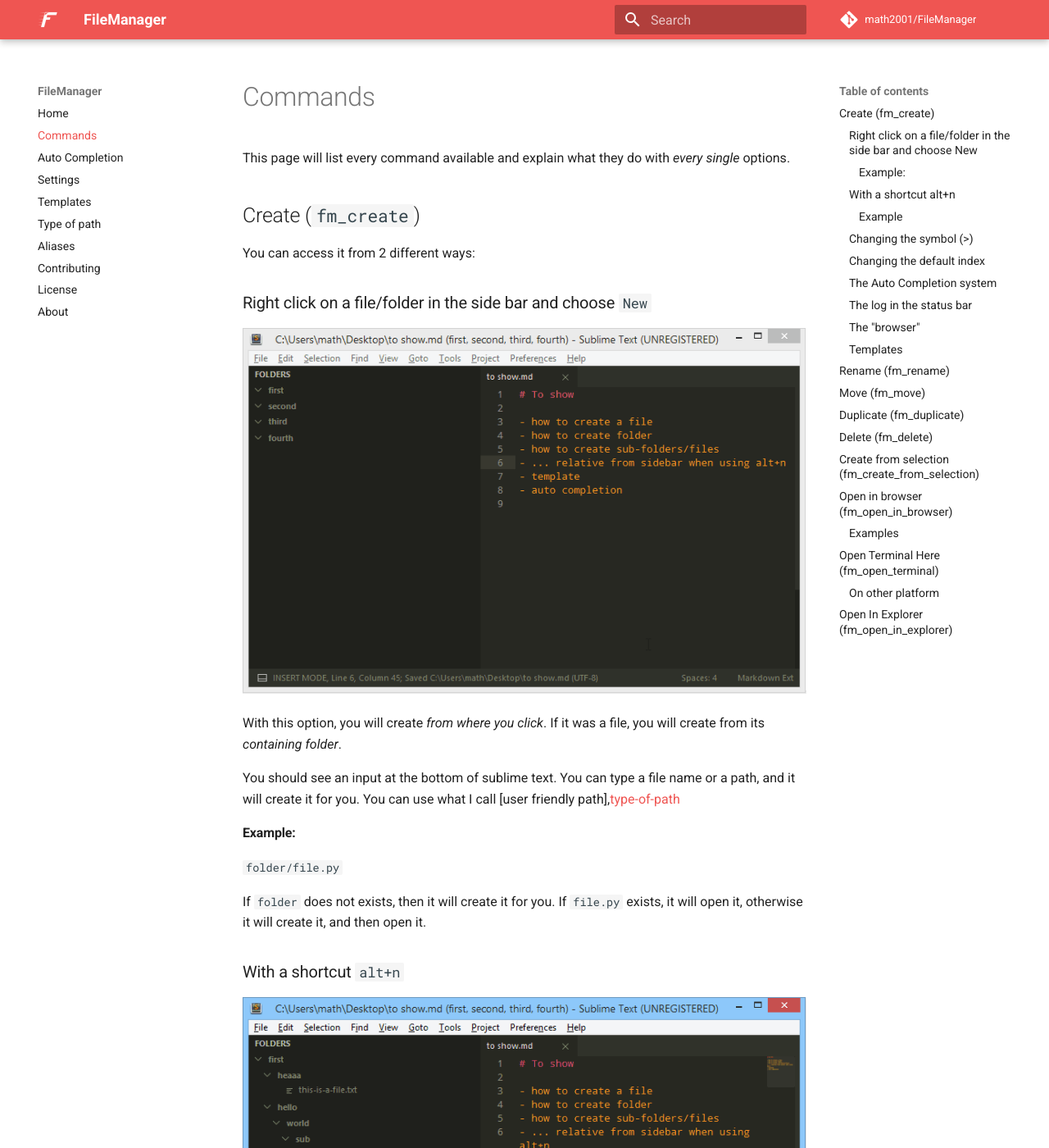
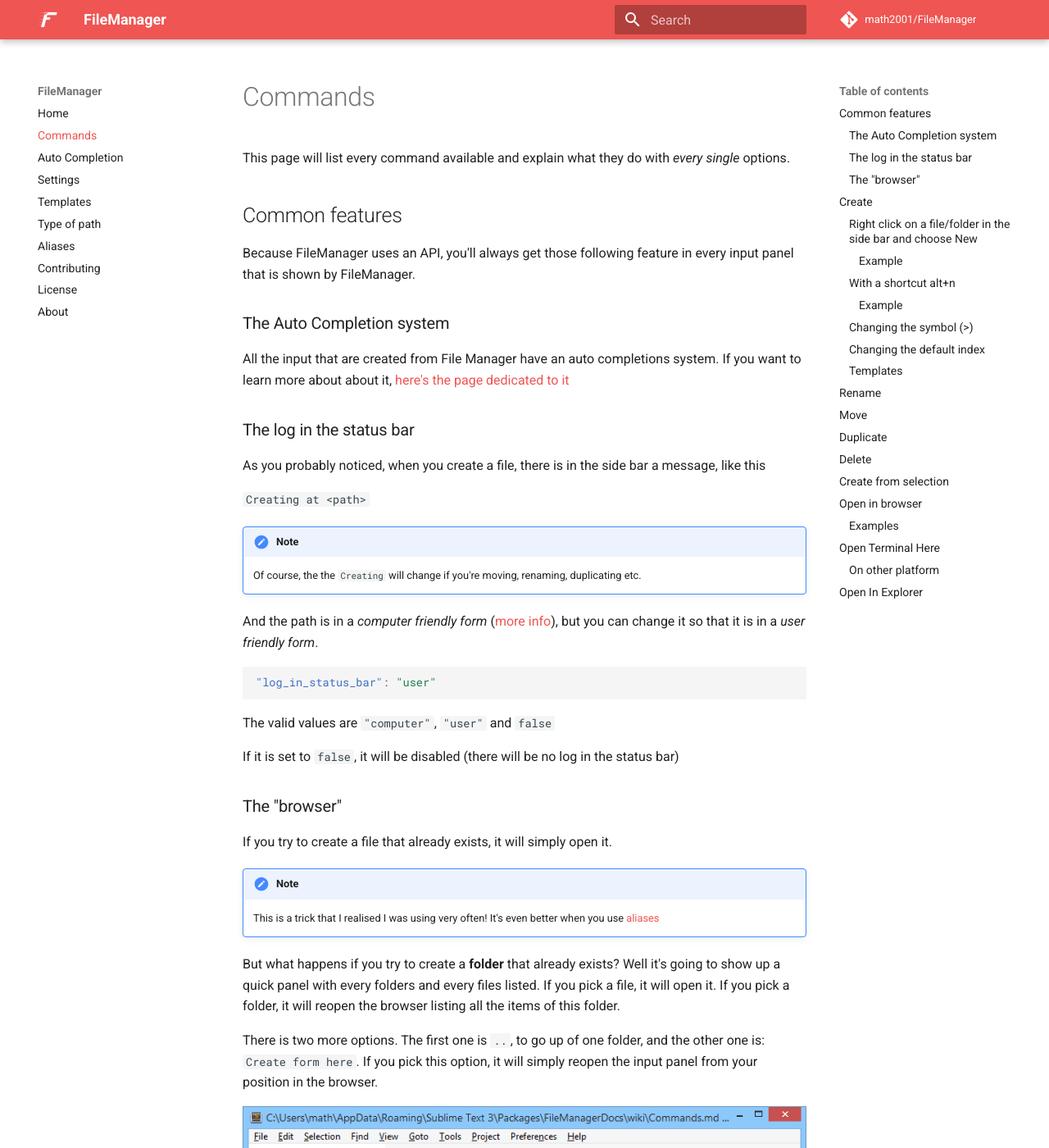
Before and after one commit to math2001/FileManager, an MkDocs documentation site: the page built from docs/commands.md, in a window 1280 px wide and 1400 px high. Shown: the whole window at 82% size. Built offline with MkDocs 1.6.1 and Material for MkDocs 9.7.7, drawn with Linux system fonts in a browser that asks for light colours; emoji names are drawn with the system emoji font; comment, search, counter and statistics services are not loaded; old or Windows-style settings are respelled for this version of MkDocs; some of the changed text lies outside the part shown.

Commit message:
[docs] big changes on settings.md and commands.md

````diff
--- a/docs/commands.md
+++ b/docs/commands.md
@@ -1,6 +1,61 @@
 This page will list every command available and explain what they do with *every single* options.
 
-## Create (`fm_create`)
+## Common features
+
+Because FileManager uses an API, you'll always get those following feature in every input panel
+that is shown by FileManager.
+
+### The Auto Completion system
+
+All the input that are created from File Manager have an auto completions system. If you want to
+learn more about about it, [here's the page dedicated to it](auto-completion.md)
+
+### The log in the status bar
+
+As you probably noticed, when you create a file, there is in the side bar a message, like this
+
+`Creating at <path>`
+
+!!! note
+    Of course, the the `Creating` will change if you're moving, renaming, duplicating etc.
+
+And the path is in a *computer friendly form* ([more info](type-of-path.md)), but you can change it
+so that it is in a *user friendly form*.
+
+```json
+"log_in_status_bar": "user"
+```
+
+The valid values are `"computer"`, `"user"` and `false`
+
+If it is set to `false`, it will be disabled (there will be no log in the status bar)
+
+### The "browser"
+
+If you try to create a file that already exists, it will simply open it.
+
+!!! note
+    This is a trick that I realised I was using very often! It's even better when you use
+    [aliases](aliases.md)
+
+But what happens if you try to create a **folder** that already exists? Well it's going to show up
+a quick panel with every folders and every files listed. If you pick a file, it will open it. If
+you pick a folder, it will reopen the browser listing all the items of this folder.
+
+There is two more options. The first one is `..`, to go up of one folder, and the other one is:
+`Create form here`. If you pick this option, it will simply reopen the input panel from your
+position in the browser.
+
+![FileManager the file browser](imgs/browser.png)
+
+So, again, this is just theory. Read on discover the different commands that uses those features
+(and, of course, add their own :wink:)
+
+****
+
+## Create
+
+Command: `fm_create`
 
 You can access it from 2 different ways:
 
@@ -8,11 +63,13 @@
 
 ![FileManager::create from sidebar context menu](imgs/create-multi.gif)
 
-With this option, you will create *from where you click*. If it was a file, you will create from its *containing folder*.
+With this option, you will create *from where you click*. If it was a file, you will create from
+its *containing folder*.
 
-You should see an input at the bottom of sublime text. You can type a file name or a path, and it will create it for you. You can use what I call [user friendly path],[type-of-path]
+You should see an input at the bottom of sublime text. You can type a file name or a path, and it
+will create it for you. You can use what I call [user friendly path](type-of-path.md)
 
-#### Example:
+#### Example
 
 `folder/file.py`
 
@@ -23,11 +80,13 @@
 
 ![FileManager::create from shortcut](imgs/relative.gif)
 
-When you use a shortcut, the plugin does not explicitly know from where you want to create. Here's how it **guesses**:
+When you use a shortcut, the plugin does not explicitly know from where you want to create. Here's
+how it **guesses**:
 
 1. If there is some folders open in Sublime Text, it will create from the top one
 2. Otherwise, if there is file open, it will create from its containing folder
-3. Finally, it will choose `~` . You can change this fall back by adding to your settings the key `path_fallback` with the path you want
+3. Finally, it will choose `~` . You can change this fall back by adding to your settings the key
+`path_fallback` with the path you want
 
 > If there is some folders open in Sublime Text, it will create from the top one
 
@@ -75,67 +144,65 @@
 "default_index": 1
 ```
 
-### The Auto Completion system
-
-All the input that are created from File Manager have an auto completions system. So, this one is included :wink:. If you want to learn more about about it, [here's the page dedicated to it][auto-completion.md]
-
-### The log in the status bar
-
-As you probably noticed, when you create a file, there is in the side bar a message, like this
-
-`Creating at <path>`
-
-And the path is in *computer friendly form* ([more info],[type-of-path]), but you can change it so it is in a *user friendly form*.
-
-```json
-"log_in_status_bar": "user", // either "computer", "user", or false
-```
-
-If it is set to `false`, it will be disabled.
-
-### The "browser"
-
-If you try to create a file that already exists, it will simply open it. But what happens if you try to create a **folder** that already exists? Well it's going to show up a quick panel with the folders and the files listed. If you pick a file, it will open it. If you pick a folder, it will reopen the browser listing all the items of this folder.
-
-There is two more option. The first one is `..`, to go up of one folder, and the other one is: `create form here`. If you pick this option, it will simply reopen the input panel from your position in the browser.
-
 ### Templates
 
-You can specify templates so that when you create a new file, the content will be the content of you template. For more information, see [the page dedicated to the templates](Templates)
+You can specify templates so that when you create a new file, the content will be the content of
+your template. For more information, see [the page dedicated to the templates](templates.md)
 
-![FileManager the file browser](imgs/browser.png)
+## Rename
 
-## Rename (`fm_rename`)
-
-There is not much to explain here.
+Command: `fm_rename`
 
 You can only rename **1** file at a time.
 
-If you put a slash in your name, it will automatically create a sub-folders to it, and then move the file. For example, if you try to rename a file like this: `hello/world.py` and your file is called `something.py`, it will create the folder `hello` (if it doesn't already exists) and then rename `something.py`.
+If you put a slash in your name, it will automatically create a sub-folders to it, and then move
+the file. For example, if you try to rename a file like this: `hello/world.py` and your file is
+called `something.py`, it will create the folder `hello` (if it doesn't already exists) and then
+rename `something.py`.
 
-**Note**: If your name is `../hello.py`, it will move your file one folder above.
+!!! tip
+    If your name is `../hello.py`, it will move your file one folder above.
 
-## Move (`fm_move`)
+## Move
 
-Much better to move items. You can move several item at a time. If they aren't in the same folder, the path shown in the input will be the common path they have. Once you'll move them, **they'll be in every cases in the same folder**.
+Command: `fm_move`
 
-To move a file, you're oblige to use the browser, because you have to choose a folder, so it will automatically pop up. But if you have a look, instead of having `[cmd]: create from here`, you have `[cmd]: move here`. As you probably guessed, you have to select this option to move your file/folder
+You can move several items at a time. If they aren't in the same folder, the path shown in the
+input will be the common path they have. Once you'll move them, **they'll be in every cases in
+the same folder**.
 
-## Duplicate (`fm_duplicate`)
+To move a file, you're oblige to use the browser, because you have to choose an existing folder, so
+it will automatically pop up. But if you have a look, instead of having `[cmd]: Create from here`,
+you have `[cmd]: move here`. As you probably guessed, you have to select this option to move your
+file/folder
+
+## Duplicate
+
+Command: `fm_duplicate`
 
 You can duplicate folders and files, but, once again, one at a time.
 
-## Delete (`fm_delete`)
+## Delete
 
-File Manager doesn't delete permanently your files/folders, it only throws them to the bin.
+Command: `fm_delete`
 
-**Note**: When other commands needs to overwrite a file or a folders, they throw them to the bin *before* and then simply write.
+File Manager doesn't delete permanently your files/folders, it only throws them to the trash.
 
-## Create from selection (`fm_create_from_selection`)
+!!! note
+    When other commands needs to overwrite a file or a folders, they throw them to the trash
+    *before* and then simply write.
 
-As the name says, this command allows you to create a file from text. For example, in `html`, if you right click on the value of an `src` or `href` attribute, an option will appear called `Create <the path to you file>` (it will be shorten if it's too long). You don't even need to select anything.
+## Create from selection
 
-If you do select something, then it will propose you to create the file using the path you've selected.
+Command: `fm_create_from_selection`
+
+As its name says, this command allows you to create a file from text. For example, in `html`, if
+you right click on the value of an `src` or `href` attribute, an option will appear called
+`Create <the path to you file>` (it will be shorten if it's too long). You don't even need to
+select anything.
+
+If you do select something, then it will propose you to create the file using the path you've
+selected.
 
 Here's an example:
 
@@ -143,15 +210,31 @@
 
 *Font: Droid Sans Mono; Theme: Boxy; Color Scheme: Boxy Yesterday*
 
-In every cases, the file will be created *from* the current file (so this command does not work if you're file is not saved on the disk).
+In every cases, the file will be created *from* the current file (so this command does not appear
+if you're file is not saved on the disk).
 
-*For now, the "auto selection" only works in `HTML`. If you wish to see it added in others languages, just [submit a new issue](https://github.com/math2001/FileManager/issues/new)*
+!!! note
+    This automatic selection only works, for now, in the following languages:
 
-## Open in browser (`fm_open_in_browser`)
+    - html
+    - python
+    - php
+    - javascript
+    - ruby
 
-This command opens up the selected file in the default browser. You can run it from the command palette: `File Manager: Open In Browser`, it'll open the current file. You can also run it from the Side Bar: it'll open the selected file.
+    If you'd like to see an other language supported, feel free to submit a [new issue][], or even
+    to create it yourself. Please make sure you read the [contribution-guide][] before doing so.
 
-It also, kind of *overwrites* the default `Open in browser` option in the context menu (in fact, it hides default command, and shows the FileManager's command). Now, you might be wondering:
+## Open in browser
+
+Command: `fm_open_in_browser`
+
+This command opens up the selected file in the default browser. You can run it from the command
+palette: `File Manager: Open In Browser`, it'll open the current file. You can also run it from the
+Side Bar: it'll open the selected file(s).
+
+It also kind of *overwrites* the default `Open in browser` option in the context menu (in fact, it
+hides default command, and shows the FileManager's command). Now, you might be wondering:
 
 > Why do an other command, while an other one exists?
 
@@ -172,17 +255,24 @@
 }
 ```
 
-Now, when you're going to open a file that is in the the folder `C:/wamp/www/MyAwesomeWebsite/`, it'll simply replace this part with the `url` value (here `http://localhost/MyAwesomeWebsite/`)
+Now, when you're going to open a file that is in the the folder `C:/wamp/www/MyAwesomeWebsite/`,
+it'll simply replace this part with the `url` value (here `http://localhost/MyAwesomeWebsite/`)
 
 #### Examples
 
-- `C:/wamp/www/MyAwesomeWebsite/index.html` → `http://localhost/MyAwesomeWebsite/` (it's clever, it removes the `index.html`)
+- `C:/wamp/www/MyAwesomeWebsite/index.html` → `http://localhost/MyAwesomeWebsite/` (it's clever,
+it removes the `index.html`)
 - `C:/wamp/www/MyAwesomeWebsite/index.php` → `http://localhost/MyAwesomeWebsite/`
-- `C:/wamp/www/MyAwesomeWebsite/sub-folder/file.php` → `http://localhost/MyAwesomeWebsite/sub-folder/file.php`
+- `C:/wamp/www/MyAwesomeWebsite/sub-folder/file.php` →
+`http://localhost/MyAwesomeWebsite/sub-folder/file.php`
 
-## Open Terminal Here (`fm_open_terminal`)
+## Open Terminal Here
 
-It opens up the terminal in the selected folder (or the folder of the current file if you open it from the command palette). You can configure what's happening in your Filemanager's settings (*Preferences → Packages Settings → FileManager*).
+Command: `fm_open_terminal`
+
+It opens up the terminal in the selected folder (or the folder of the current file if you open it
+from the command palette). You can configure what's happening in your FileManager's settings
+(*Preferences → Packages Settings → FileManager*).
 
 You can add a setting called `terminals`. Here's the format:
 
@@ -201,7 +291,8 @@
 }
 ```
 
-In the `cmd` key, you have one variable: `$cwd`. It'll be replaced by the *current working dir* (the folder from which the command will be run).
+In the `cmd` key, you have one variable: `$cwd`. It'll be replaced by the *current working dir*
+(the folder from which the command will be run).
 
 So, for example, on Windows, here's what you could do:
 
@@ -220,9 +311,13 @@
 }
 ```
 
+If you don't know what [Cmder](http://cmder.net) is, I recommend having a look, it's pretty cool.
+(for Windows user)
+
 #### On other platform
 
-If you're on mac, it might be a bit harder. Why? Because I don't have a Mac, so I can try to see if what I'm going to tell you is actualy working. Here's what I found:
+If you're on Mac, it might be a bit harder. Why? Because I don't have a Mac, so I cannot try to see
+if what I'm going to tell you is *actually* working. Here's what I found:
 
 `open -a Terminal` should open a new terminal. So, here's the config I'd recommend using:
 
@@ -237,12 +332,20 @@
 }
 ```
 
-If you're using a Mac, and you found a solution (or you'd like to contribute to this repo), then please [raise an issue][new-issue].
+If it does, doesn't and you have a solution, or needs improvement, please let me know by
+[raising an issue][new-issue]
 
-## Open In Explorer (`fm_open_in_explorer`)
+!!! Tip
+    If none of these works for you, and you don't know how to configure this, you can always use
+    Will Bond's package [Terminal][] and [hide this option (open terminal here)](settings.md)
 
-This command simply opens the selected item(s) in your file explorer (or finder if you're on mac). It'll open the current file if it's run from the command palette.
+## Open In Explorer
 
-[auto-completion]: https://github.com/math2001/FileManager/wiki/Auto-Completion
-[type-of-path]: https://github.com/math2001/FileManager/wiki/type-of-path
+Command: `fm_open_in_explorer`
+
+This command simply opens the selected item(s) in your file explorer (or finder if you're on mac).
+It'll open the current file if it's run from the command palette.
+
 [new-issue]: https://github.com/math2001/FileManager/issues/new
+[contribution-guide]: https://github.com/math2001/FileManager#contributing
+[Terminal]: https://packagecontrol.io/packages/Terminal
--- a/docs/settings.md
+++ b/docs/settings.md
@@ -26,11 +26,11 @@
 
 They don't affect anything, except ... the plugin. They have 2 files, with the same name: one in the package folder, the other in you `User` directory. This is the case for FileManager. And this file is called ... `FileManager.sublime-settings`. So, the file in the package directory is the default one, and the one in the user directory **overwrites** them.
 
-## So, which one are you talking about then?
+### So, which one are you talking about then?
 
 The second one.
 
-## How do I edit them?
+### How do I edit them?
 
 There's a few different ways:
 
@@ -39,7 +39,7 @@
 
 The file on the left is the default one (don't edit it, just look at it), and the one on the right is yours, have fun with it!
 
-## A few example to make sure you understand...
+### An example to make sure you understand...
 
 > In your [settings](Settings), you can specify an option: `aliases`. It has to be an object.
 
@@ -47,3 +47,26 @@
     <summary>In this part, I meant...</summary>
     The FileManager's settings (the second one)
 </details>
+
+****
+
+## A few useful settings
+
+This section is going to show you different settings that aren't specific to any command, that's
+why they have they're own.
+
+- `explicitly_refresh_sidebar` Each time you run a command that affects any file, if this
+                               option is set to true, FileManager will refresh the sidebar for
+                               you. Note that you can do this by running
+                               `Project: Refresh Folders` in the command palette.
+- `menu_without_dirstraction`  When a FileManager's command is not enabled, it will still
+                               appear in the sidebar's context menu, except if you set this
+                               option to `true`.
+- `show_*_command` Each FileManager's command has a settings starting with `show_`,
+                   the command name without the `fm_` and finishing by `_command`
+                   If set to `false`, this command will *always* be hidden
+                   (in the command palette, and the context menus)
+
+!!! note
+    To know the command name of a FileManager's command, just refer to the
+    [command page](commands.md) page. It's mentioned below each main title.
````
Also changed, not shown: other parts of docs/commands.md (+17 -7 lines), 2 other files.
